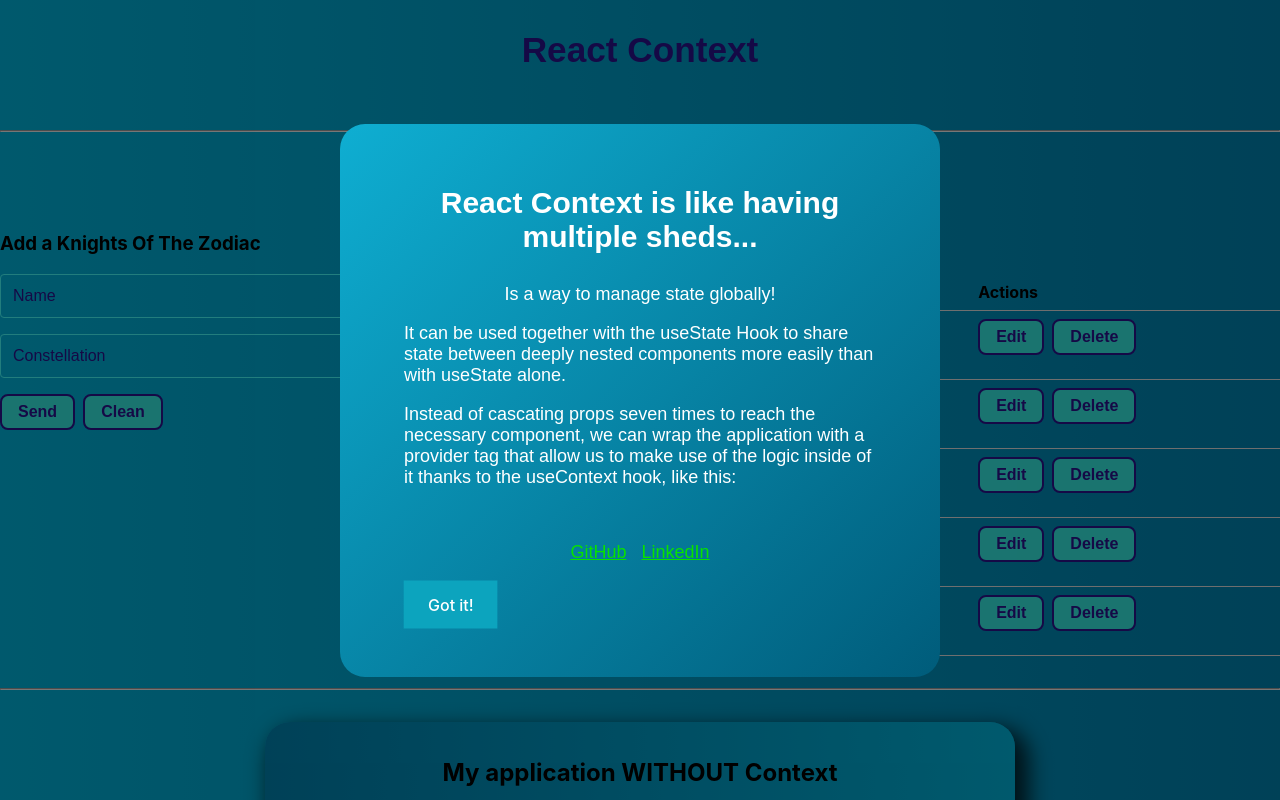
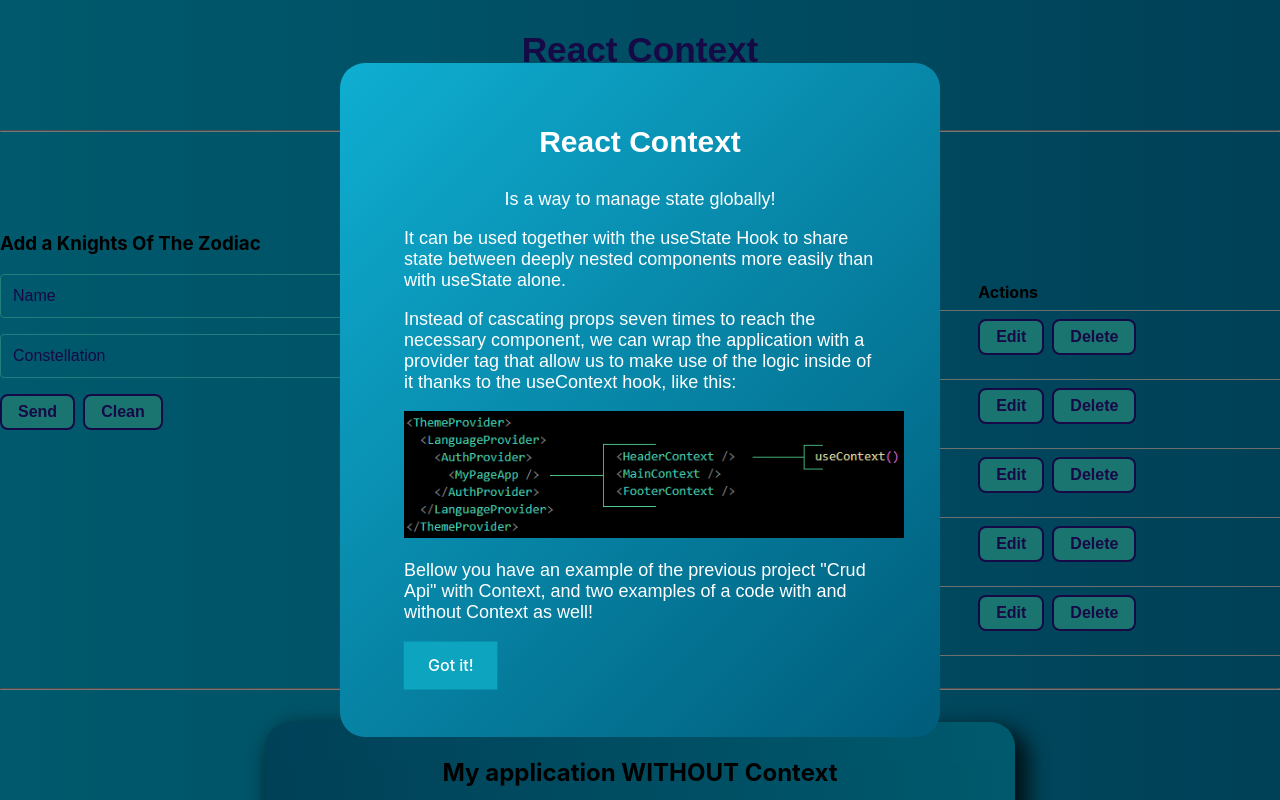
Before and after one commit to reche-git/05-React-Context, a React (Create React App) app: page / in a window 1280 px wide. Both pictures are taken after a click on the button "React Context". Shown: the top 800 px of the page. Built offline with nearby package versions, Linux system fonts and the light colour scheme; data requests are answered from the project's data file; the HTML template or start-up script is replaced by a standard one.

Commit message:
App Modal without styles

```diff
--- a/src/App.js
+++ b/src/App.js
@@ -4,6 +4,7 @@ import MyPage from "./components/MyPage";
 import MyPageContext from "./components/MyPageContext";
 import { CrudProvider } from "./context/CrudContext";
 import { useModal } from "./hooks/useModal";
+import ContextExample from "./assets/ContextExample.png";
 
 function App() {
   const [isOpen, openModal, closeModal] = useModal(false);
@@ -11,11 +12,11 @@ function App() {
   return (
     <div>
       <button className="btnModal" onClick={openModal}>
-        <h1>React Context</h1>{" "}
+        <h1>React Context</h1>
       </button>
       <Modal isOpen={isOpen} closeModal={closeModal}>
         <div className="ExplinationModal">
-          <h3>React Context is like having multiple sheds...</h3>
+          <h3>React Context</h3>
           <p style={{ textAlign: "center" }}>
             Is a way to manage state globally!
           </p>
@@ -30,24 +31,11 @@ function App() {
             allow us to make use of the logic inside of it thanks to the
             useContext hook, like this:
           </p>
-          <img src="" alt="" />
-          <p style={{ textAlign: "center" }}>
-            <a
-              href="https://github.com/reche-git"
-              rel="noreferrer"
-              target="_blank"
-              style={{ marginRight: "5px" }}
-            >
-              GitHub
-            </a>{" "}
-            <a
-              href="https://www.linkedin.com/in/alan-reche-5b651122a/"
-              rel="noreferrer"
-              target="_blank"
-              style={{ marginLeft: "5px" }}
-            >
-              LinkedIn
-            </a>
+          <img src={ContextExample} alt="CodeExample" />
+          <p>
+            Bellow you have an example of the previous project "Crud Api" with
+            Context, and two examples of a code with and without Context as
+            well!
           </p>
         </div>
       </Modal>
--- a/src/components/Modal.css
+++ b/src/components/Modal.css
@@ -189,6 +189,10 @@
   );
 }
 
+.ExplinationModal img {
+  width: 500px;
+}
+
 .mouseSvg {
   position: absolute;
   width: 35px;
```
Also changed, not shown: src/assets/ContextExample.png.
